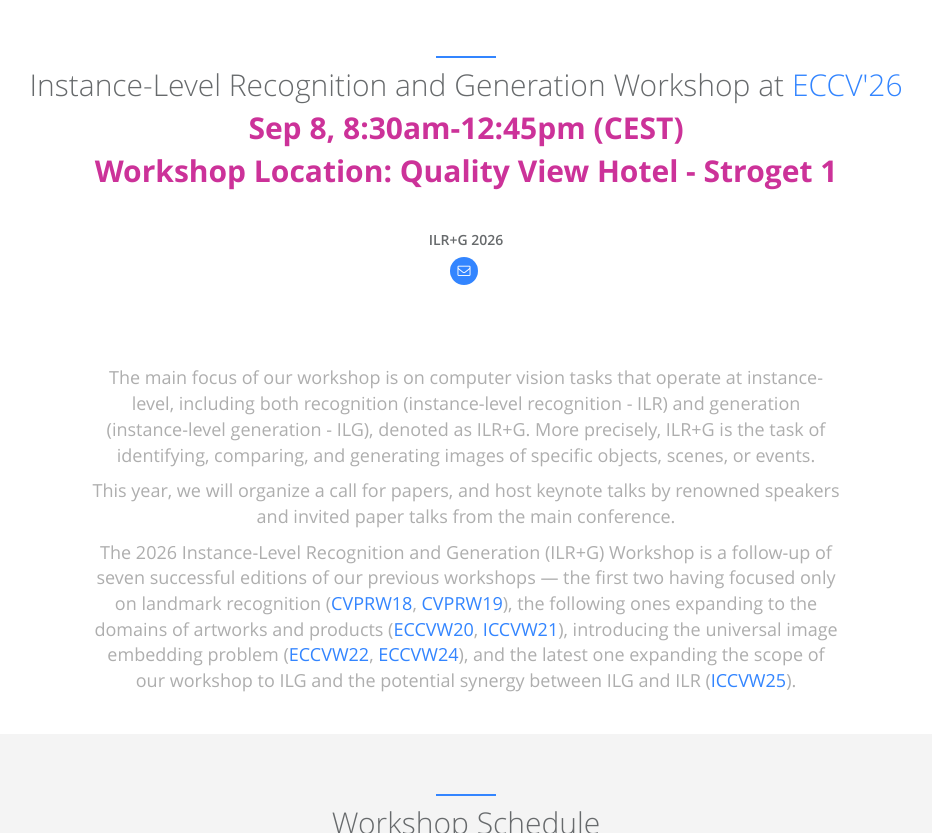
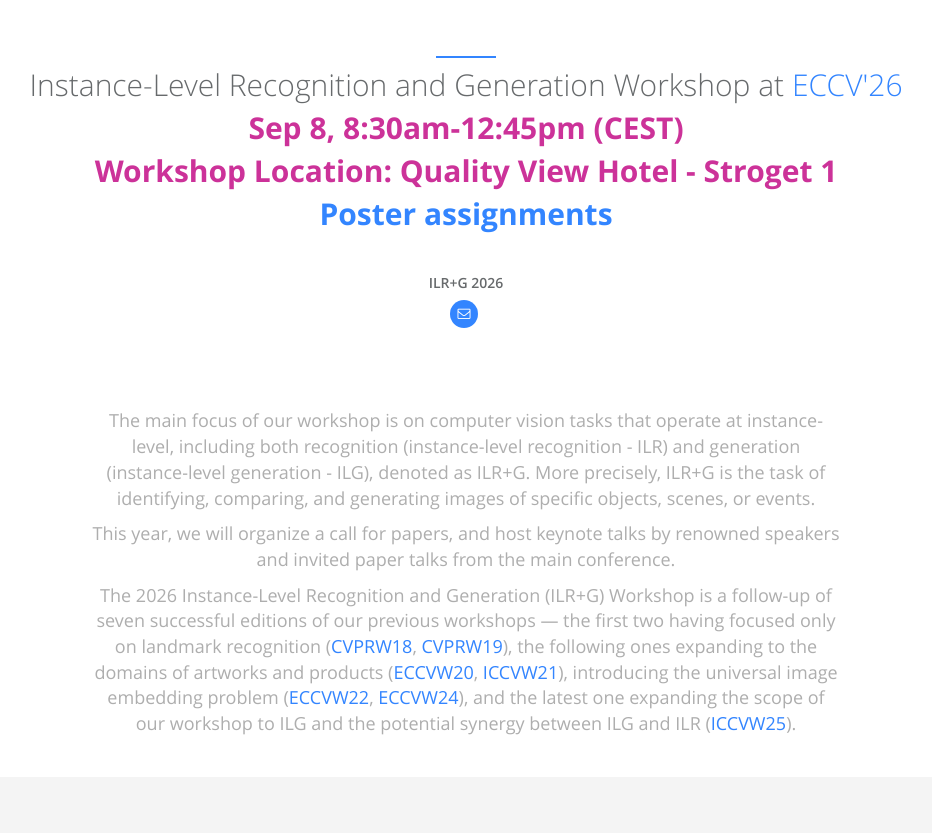
Before and after one commit to ilr-workshop/ECCVW2026, a Jekyll site: the page built from index.html, in a window 1280 px wide and 900 px high, scrolled down 407 px, cut to the strip 67-900 px from the top of the window. Shown: the whole strip, without its empty margins (174-1106 px from the left). Built offline with Jekyll 4.4.1, drawn with Linux system fonts in a browser that asks for light colours.

Commit message:
Add poster assignments

```diff
--- a/_data/index/timetable.yml
+++ b/_data/index/timetable.yml
@@ -49,7 +49,7 @@
 - name:
     detail: Poster session & Coffee break
   desc:
-    detail:
+    detail: <a href="https://docs.google.com/spreadsheets/d/1a799pRZ7scDAeMamuAZNOdWiKi1nWNXm00teUXtgypM/edit?usp=sharing" target="_blank">Poster assignments</a>
     video:
     slides:
     host:
--- a/_includes/sections/about.html
+++ b/_includes/sections/about.html
@@ -5,6 +5,7 @@
             <h1><span data-i18n="about_me.about_me">Instance-Level Recognition and Generation Workshop at </span><a href="https://eccv.ecva.net/" target="_blank"><span class="navy">ECCV'26</span></a></h1>
             <h1><span data-i18n="about_me.about_me"><b><font color="#CC3299">Sep 8, 8:30am-12:45pm (CEST)</font></b></span></h1>
             <h1><span data-i18n="about_me.about_me"><b><font color="#CC3299">Workshop Location: Quality View Hotel - Stroget 1</font></b></span></h1>
+            <h1><span data-i18n="about_me.about_me"><b><a href="https://docs.google.com/spreadsheets/d/1a799pRZ7scDAeMamuAZNOdWiKi1nWNXm00teUXtgypM/edit?usp=sharing" target="_blank"><span class="navy">Poster assignments</span></a></b></span></h1>
             <!-- <h1><span data-i18n="about_me.about_me"><b><font color="#CC3299">Sep 9, Morning Session</font></b></span></h1> -->
             <!-- <p>Donec sed odio dui. Etiam porta sem malesuada magna mollis euismod.</p> -->
         </div>
```
